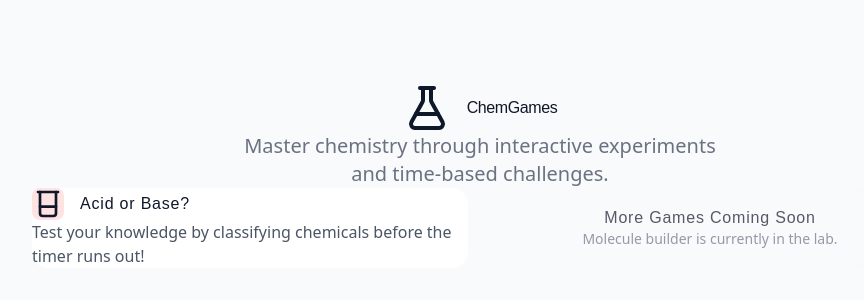
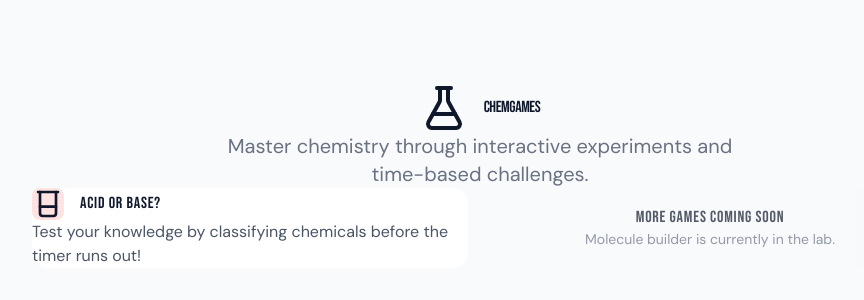
Before and after one commit to StellaSlad-Appian/chem-games, a Next.js app: page / in a window 1280 px wide. Shown: the part 224-524 px from the top of the page, without its empty margins (160-1024 px from the left). Built offline with nearby package versions, Linux system fonts and the light colour scheme.

Commit message:
fixed css import bug

```diff
--- a/src/app/globals.css
+++ b/src/app/globals.css
@@ -1,9 +1,9 @@
+/* Display font for game headings + clean body font */
+@import url('https://fonts.googleapis.com/css2?family=Bebas+Neue&family=DM+Sans:ital,opsz,wght@0,9..40,400;0,9..40,600;0,9..40,800;1,9..40,400&display=swap');
+
 @import "tailwindcss";
 @import "tailwindcss/preflight";
 @import "tailwindcss/utilities";
-
-/* Display font for game headings + clean body font */
-@import url('https://fonts.googleapis.com/css2?family=Bebas+Neue&family=DM+Sans:ital,opsz,wght@0,9..40,400;0,9..40,600;0,9..40,800;1,9..40,400&display=swap');
 
 @layer base {
   :root {
```
